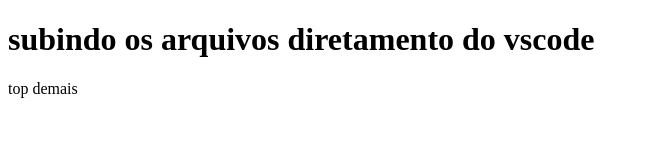
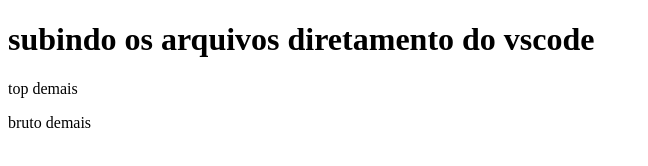
Before and after one commit to elvertoni/thicode, a plain HTML site: page index.html in a window 1280 px wide. Shown: the whole page, without its empty margins (0-648 px from the left). Drawn offline with Linux system fonts and the light colour scheme.

Commit message:
pela web

```diff
--- a/index.html
+++ b/index.html
@@ -9,5 +9,6 @@
 <body>
     <h1>subindo os arquivos diretamento do vscode</h1>
     <p>top demais</p>
+    <p>bruto demais</p>
 </body>
 </html>
```
